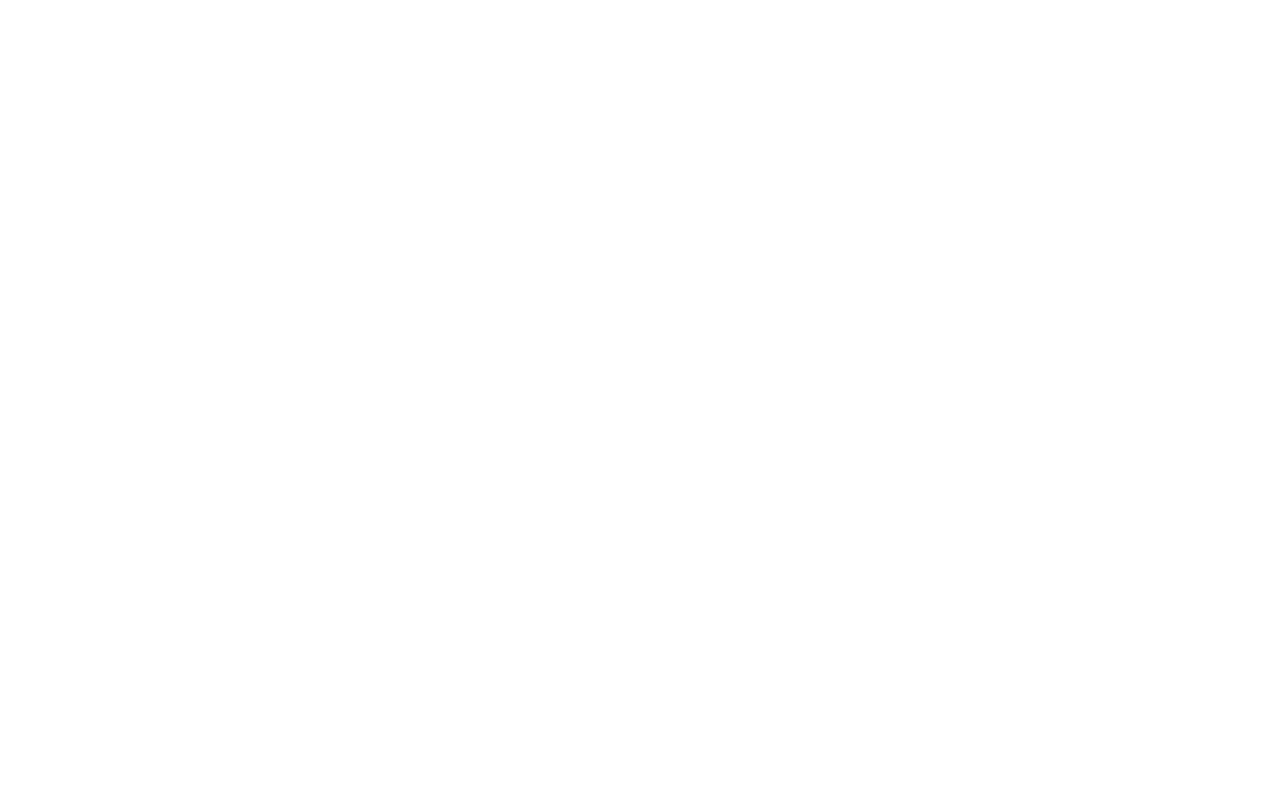
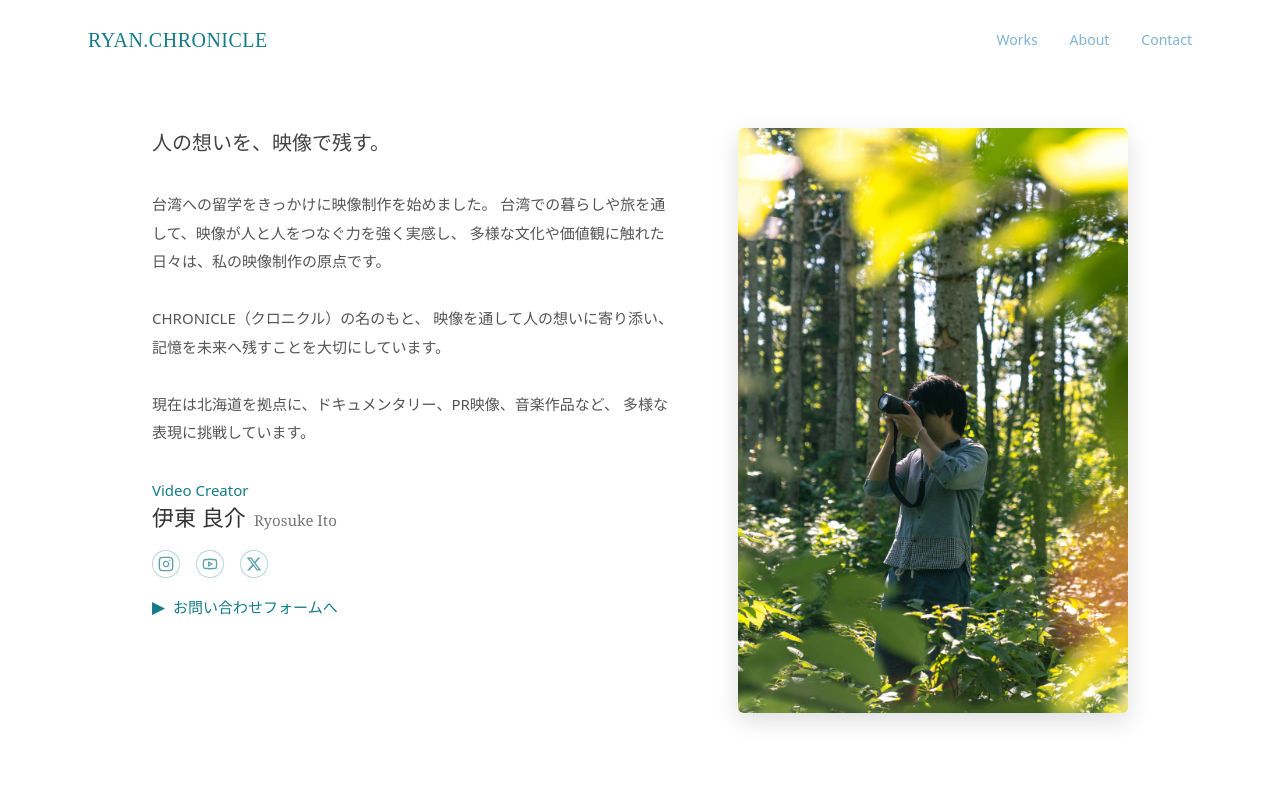
Before and after one commit to ikucha-portfolio/video-creator-portfolio-frontend, a React (Vite) app: page /video-creator-portfolio-frontend/about in a window 1280 px wide. Before the commit this address had no page. Shown: the top 800 px of the page. Built offline with nearby package versions, Linux system fonts and the light colour scheme; a web font is replaced by a local one.

Commit message:
fix: contact link routing

```diff
--- a/src/components/AboutB.jsx
+++ b/src/components/AboutB.jsx
@@ -2,6 +2,8 @@
 import { useState } from "react";
 import { Menu, ArrowLeft, Instagram, Youtube } from "lucide-react";
 import { Link } from "react-router-dom";
+import ryanPhoto from "/src/assets/ryan.jpg";
+
 
 /* X ロゴ */
 const XIcon = () => (
@@ -50,19 +52,51 @@ export default function AboutB({ onBack }) {
           </button>
 
           <nav className="hidden md:flex gap-8 text-[#147C88] text-sm font-medium">
-            <Link to="/" translate="no" className="hover:text-[#0f5d68]">Works</Link>
-            <Link to="/about" translate="no" className="hover:text-[#0f5d68]">About</Link>
-            <a href="/contact#form" translate="no" className="hover:text-[#0f5d68]">Contact</a>
-          </nav>
+  <Link to="/" translate="no" className="hover:text-[#0f5d68]">
+    Works
+  </Link>
+
+  <Link to="/about" translate="no" className="hover:text-[#0f5d68]">
+    About
+  </Link>
+
+  <Link to="/contact" translate="no" className="hover:text-[#0f5d68]">
+    Contact
+  </Link>
+</nav>
+
+
         </div>
 
         {isOpen && (
           <div className="md:hidden bg-white border-t border-white/50">
             <nav className="flex flex-col items-center gap-4 py-6 text-[#147C88] text-base">
-              <Link onClick={() => setIsOpen(false)} to="/" className="hover:text-[#0f5d68]">Works</Link>
-              <Link onClick={() => setIsOpen(false)} to="/about" className="hover:text-[#0f5d68]">About</Link>
-              <a onClick={() => setIsOpen(false)} href="/contact#form" className="hover:text-[#0f5d68]">Contact</a>
-            </nav>
+  <Link
+    onClick={() => setIsOpen(false)}
+    to="/"
+    className="hover:text-[#0f5d68]"
+  >
+    Works
+  </Link>
+
+  <Link
+    onClick={() => setIsOpen(false)}
+    to="/about"
+    className="hover:text-[#0f5d68]"
+  >
+    About
+  </Link>
+
+  <Link
+    onClick={() => setIsOpen(false)}
+    to="/contact"
+    className="hover:text-[#0f5d68]"
+  >
+    Contact
+  </Link>
+</nav>
+
+
           </div>
         )}
       </header>
@@ -139,10 +173,10 @@ export default function AboutB({ onBack }) {
             {/* RIGHT PHOTO */}
             <div className="flex justify-end">
               <img
-                src="/src/assets/ryan.jpg"
-                alt="Ryosuke Ito"
-                className="w-full max-w-[400px] rounded-md object-cover shadow-[0_8px_24px_rgba(0,0,0,0.13)]"
-              />
+  src={ryanPhoto}
+  alt="Ryosuke Ito"
+  className="w-full max-w-[400px] rounded-md object-cover shadow-[0_8px_24px_rgba(0,0,0,0.13)]"
+/>
             </div>
 
           </div>
@@ -189,7 +223,7 @@ export default function AboutB({ onBack }) {
           </ValueItem>
         </section>
 
-        <Divider />t
+        <Divider />
 
         {/* Gear */}
         <section className="space-y-10 max-w-3xl mx-auto">
--- a/src/components/HeroB.jsx
+++ b/src/components/HeroB.jsx
@@ -1,5 +1,8 @@
 import { Link } from "react-router-dom";
 import logo from "/src/assets/logo1.png";
+
+import heroCover from "/videos/hero-cover.mp4";
+import heroMobile from "/videos/hero-mobile.mp4";
 
 export default function HeroB() {
   return (
@@ -8,7 +11,7 @@ export default function HeroB() {
       {/* PC用背景動画 */}
       <video
         className="absolute inset-0 w-full h-full object-cover hidden md:block"
-        src="/videos/hero-cover.mp4"
+        src={heroCover}
         autoPlay
         muted
         loop
@@ -18,12 +21,13 @@ export default function HeroB() {
       {/* スマホ用背景動画 */}
       <video
         className="absolute inset-0 w-full h-full object-cover md:hidden"
-        src="/videos/hero-mobile.mp4"
+        src={heroMobile}
         autoPlay
         muted
         loop
         playsInline
       />
+
 
       {/* フィルター（読みやすさUP） */}
       <div className="absolute inset-0 bg-black/30 md:bg-black/35" />
--- a/src/main.jsx
+++ b/src/main.jsx
@@ -18,7 +18,7 @@ function ScrollToTop() {
   useEffect(() => {
     window.scrollTo({
       top: 0,
-      behavior: "smooth", // ←好みで "auto" に変更してもOK
+      behavior: "smooth",
     });
   }, [pathname]);
 
@@ -30,9 +30,8 @@ function ScrollToTop() {
 --------------------------------------------- */
 createRoot(document.getElementById("root")).render(
   <StrictMode>
-    <BrowserRouter>
+    <BrowserRouter basename="/video-creator-portfolio-frontend">
 
-      {/* ← これがあることで全ページでトップへ戻る */}
       <ScrollToTop />
 
       <Routes>
--- a/vite.config.js
+++ b/vite.config.js
@@ -1,8 +1,7 @@
 import { defineConfig } from 'vite'
 import react from '@vitejs/plugin-react'
 
-// https://vite.dev/config/
 export default defineConfig({
+  plugins: [react()],
   base: '/video-creator-portfolio-frontend/',
-  plugins: [react()],
 })
```
